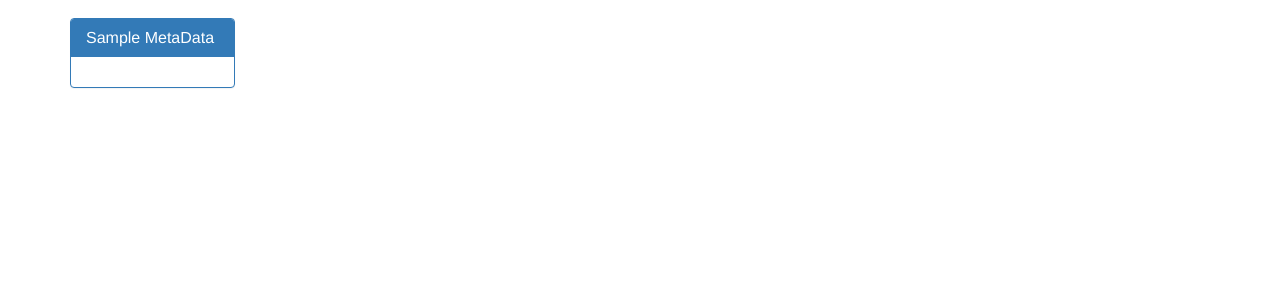
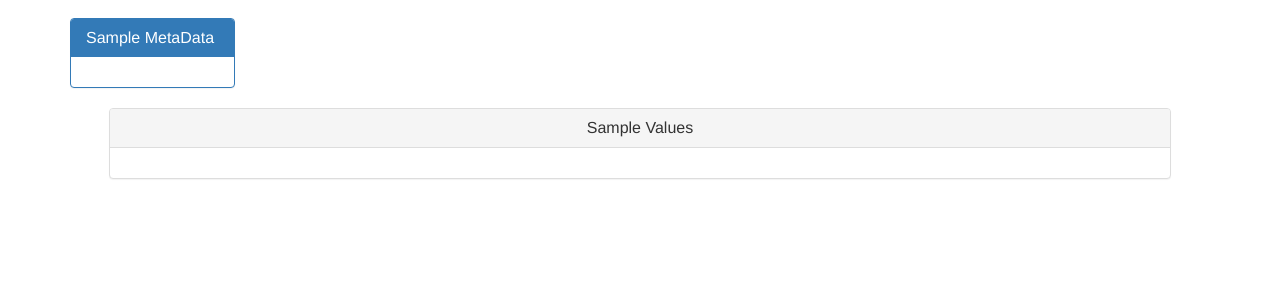
Before and after one commit to blizzardfun/Biodiversity, a Flask app: page / in a window 1280 px wide. Shown: the part 368-668 px from the top of the page. Run offline with Flask 2, Linux system fonts and the light colour scheme; data that the repository does not hold is empty; some libraries are stand-ins or nearby versions.

Commit message:
center bubble chart

```diff
--- a/biodiversity/static/js/app.js
+++ b/biodiversity/static/js/app.js
@@ -96,7 +96,7 @@ function buildCharts(sample) {
     };
 
   var bubbleLayout = {
-      title: 'Sample Values',
+      // title: 'None',
       height: 500,
       width: 1200,
      };
--- a/biodiversity/templates/index.html
+++ b/biodiversity/templates/index.html
@@ -44,9 +44,18 @@
     </div>
   </div>
   <div class="row">
-    <div class="col-md-12 col-sm-12">
-      <!-- bubble chart inserted here -->
-      <div id="bubble"></div>
+    <div class="col-md-offset-1 col-md-10 col-sm-offset-1 col-sm-10">
+
+        <div class="panel panel-default">
+            <div class="panel-heading">
+              <h3 class="panel-title text-center">Sample Values</h3>
+            </div>
+            <div class="panel-body">
+                <!-- bubble chart inserted here -->
+                <div id="bubble"></div>
+            </div>
+          </div>
+
     </div>
   </div>
 
```
Also changed, not shown: dashboard.png.
